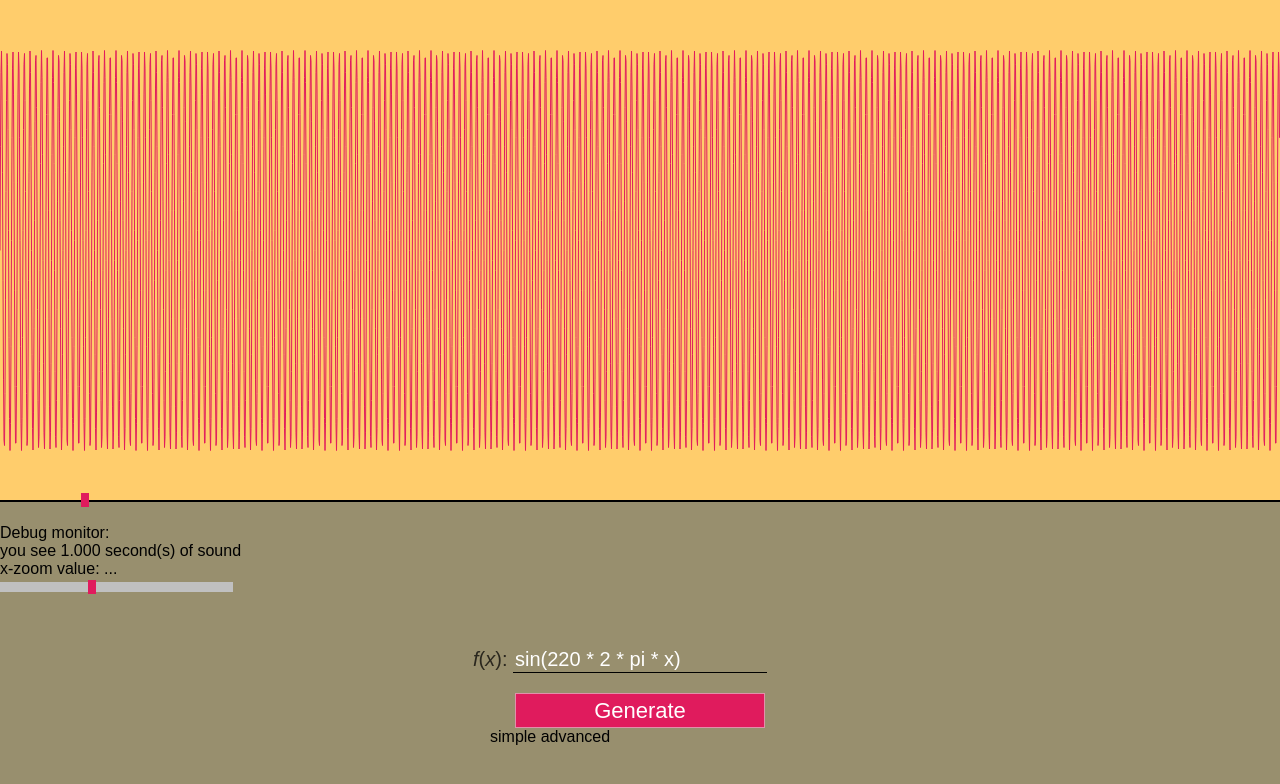
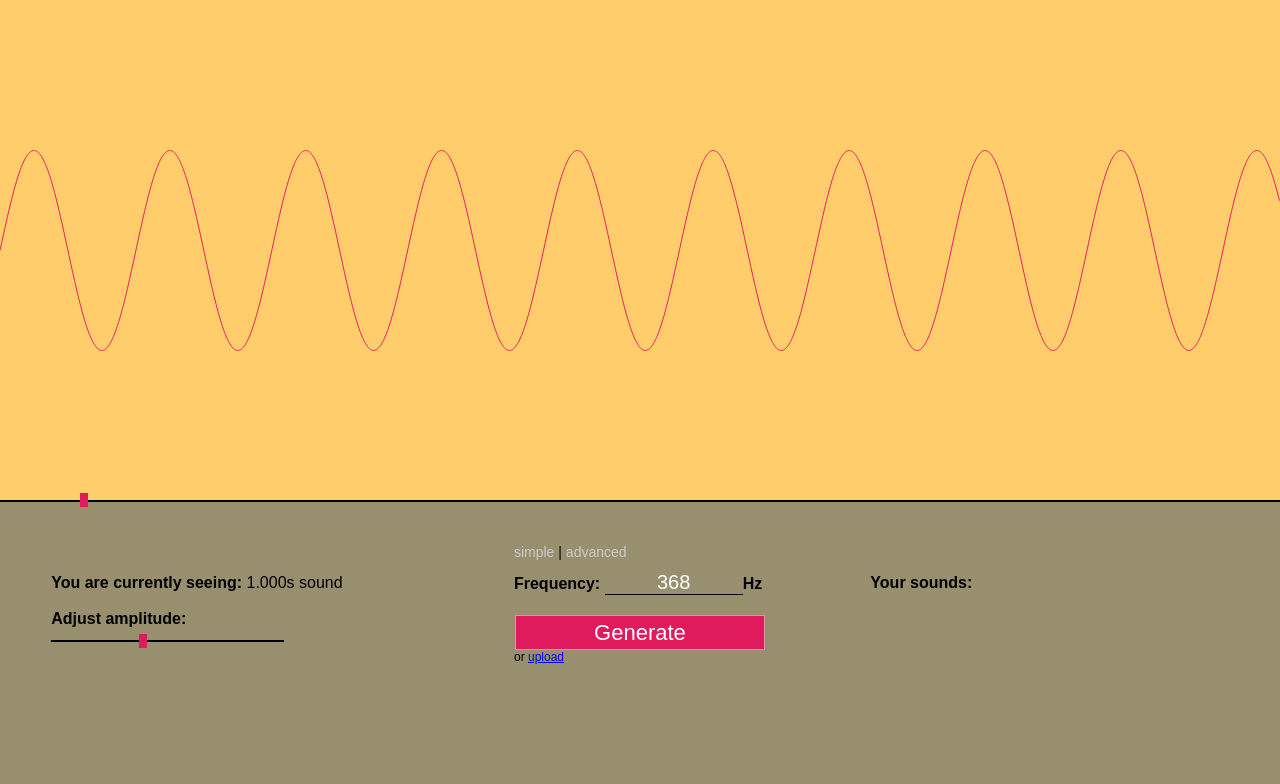
Before and after one commit to jarlg/graphesizer, a Flask app: page / in a window 1280 px wide. Shown: the top 784 px of the page. Run offline with Flask 2, Linux system fonts and the light colour scheme; parts of the project's set-up code (start-up, migrations or seed data) failed here and were passed over.

Commit message:
wavs now created client side, now using web audio API for playing sounds, lots of shit done to make this a client side app

```diff
--- a/graphesizer/static/css/base.css
+++ b/graphesizer/static/css/base.css
@@ -1,16 +1,36 @@
+* {
+	padding: 0;
+	margin: 0;
+}
+
 body {
-	margin: 0;
 	background: #988f6e;
+	font-family: sans-serif;
 }
 
 #inputs {
 	width: 300px;
-	margin: 50px auto 0;
+	margin: 0 auto;
 }
 
-#signal {
+#toggle {
+	margin: 0 0 10px 24px;
+	font-size:14px;
+}
+
+#toggle a {
+	color: #CCC;
+	text-decoration: none;
+}
+
+#toggle a:hover {
+	color:#fff;
+}
+
+#signal, #hertz {
 	height: 24px;
-	width: 250px;
+	width: 213px;
+	margin: 0 0 20px;
 	font-size: 20px;
 	background: transparent;
 	color: #fff;
@@ -19,41 +39,54 @@ body {
 	outline: none;
 }
 
+#hertz {
+	width: 138px;
+	text-align: center;
+}
+
 .adjust {
-	margin: 0 0 0 -17px;
+	margin: 0 0 0 24px;
 }
 
 form a {
 	padding: 0 10px 0 0;
 	color: #c9be95;
 	text-decoration: none;
+	transition:color .4s;
+	-webkit-transition:color .4s;
 }
 
 form a:hover {
 	color: #fff;
 }
 
-p {
-	font-size: 20px;
-	color: #2a271e;
+#or {
+	margin: 0 0 0 24px;
+	font-size: 12px;
+}
+
+#adv {
+	display: none;
+}
+
+#advanced:target ~ #adv {
+	display: block;
+}
+
+#advanced:target ~ #smpl {
+	display: none;
 }
 
 canvas {
 	width: 100%;
-	height: 500px;
+	height: 50%;
 	background: #ffcd6c;
 	border-bottom: 2px solid black;
 }
 
-.nfo {
-	margin: 0 0 8px;
-	display: inline-block;
-	width: 65px;
-}
-
 #x input[type="range"] {
     -webkit-appearance: none;
-	background-color: silver;
+	margin: 0;
     height: 0;
 	width: 100%;
 }
@@ -76,14 +109,20 @@ canvas {
 	color: white;
 	background: #e01b5d;
 	border: 1px solid #e190ab;
+	transition:background .4s, border .4s;
+	-webkit-transition:background .4s, border .4s;
 }
 
-
+.button:hover {
+	background: #e3004c;
+	border: 1px solid #e3ced5;
+	cursor: pointer;
+}
 
 input[type="range"] {
     -webkit-appearance: none;
-	background-color: silver;
-	height: 10px;
+    background-color: black;
+    height: 2px;
 	width: 233px;
 }
 
@@ -95,3 +134,28 @@ input[type="range"]::-webkit-slider-thumb {
     height: 14px;
     background: #E01B5D;
 }
+
+@media screen and (max-width: 1035px) {
+	.col {
+		width: 250px;
+		height: 150px;
+		margin: auto;
+		padding: 0 0 0 50px;
+	}
+
+	#mCol {
+		padding: 0;
+	}
+}
+@media screen and (min-width: 1036px) {
+	.col {
+		width: 28%;
+		height: 190px;
+		margin: 50px 0 0 4%;
+		float: left;
+	}
+
+	#mCol {
+		margin: 20px 0 0 4%;
+	}
+}
--- a/graphesizer/static/js/canvas.js
+++ b/graphesizer/static/js/canvas.js
@@ -1,18 +1,8 @@
-// VARS
-var defZoom = (window.innerWidth - 20);
-// origins for axis
-var y_origin = (canvas.height / 2) + 0.5;
-var x_origin = 0;
-//x_origin = 0;
-//zoom means n pixels corresponding to 1 x on graph
-var x_zoom = defZoom;
-var y_zoom = 200; // now we use zoom_fit to find a fitting zoom
-
 function graph_current_function() {
 	if (view == "advanced") {
  		f = document.getElementById('signal').value;
 	}
-	else {
+	else if (view == 'simple') {
 		f = document.getElementById('hertz').value;
 	}
  	graph_function(f);
@@ -29,7 +19,7 @@ function setYZoom(val) {
 }
 
 function draw_axis() {
- 	var canvas = document.getElementsByTagName("canvas")[0];
+	var y_origin = (canvas.height / 2) + 0.5;
  	var context = canvas.getContext("2d");
  	context.beginPath();
 
@@ -72,6 +62,7 @@ function y_zoom_fit(f) {
 			highest = y;
 		}
 	}
+	var y_zoom = document.getElementById('y-slider').value;
 	return (y_zoom / highest); // let's normalize to y_zoom
 }
 
@@ -81,8 +72,8 @@ function graph_function(f) {
 		f = "sin(" + f + " * 2 * pi * x)";
 	}
 
- 	var canvas = document.getElementsByTagName("canvas")[0];
  	var context = canvas.getContext("2d");
+	var y_origin = (canvas.height / 2) + 0.5;
 
 	var y_factor = y_zoom_fit(f);
 
@@ -108,3 +99,51 @@ function graph_function(f) {
  	context.closePath();
  	context.stroke();
 }
+
+// Let's draw the initial graph based on default value in our input
+// and prepare the slider according to initial zoom
+(function() {
+	var xSlider = document.getElementById('x-slider');
+	xSlider.setAttribute('value', 112);
+	xSlider.setAttribute('max', width + 20);
+	xSlider.onchange = function() {
+		setXZoom(calculateZoom(this.value));
+ 		time.value = (((canvas.width - 20) / 2) / this.value).toFixed(3);
+	};
+
+	var ySlider = document.getElementById('y-slider');
+	ySlider.onchange = function() {
+		setYZoom(this.value);
+	};
+
+	setXZoom(50000);
+})();
+
+// events for inputs
+(function() {
+	hertzInput.onchange = function() {
+		// hertz has to be interpreted
+		graph_current_function();
+	};
+
+	signalInput.onchange = function() {
+		graph_function(this.value);
+	};
+})();
+
+// events for view toggle
+(function() {
+	var simpleToggle = document.getElementById('simple_toggle');
+	var advToggle = document.getElementById('advanced_toggle');
+
+	simpleToggle.onclick = function() {
+		view = 'simple';
+		graph_current_function();
+	};
+
+	advToggle.onclick = function() {
+		view = 'advanced';
+		graph_current_function();
+	};
+
+})();
--- /dev/null
+++ b/graphesizer/static/js/load.js
@@ -0,0 +1,30 @@
+// this file loads things up
+var canvas = document.getElementsByTagName('canvas')[0];
+var width = window.innerWidth;
+
+var hertzInput = document.getElementById('hertz');
+var signalInput = document.getElementById('signal');
+
+var view = 'simple';
+
+var x_origin = 0;
+
+var audioContext = new AudioContext();
+var audioSources = [];
+
+// Let's shape the canvas to the screen
+(function() {
+	var cHeight = (window.innerHeight / 1.6);
+
+	canvas.setAttribute('width', width + 'px');
+	canvas.setAttribute('height', cHeight+'%');
+})();
+
+function getInputValue() {
+	if (view == 'simple') {
+		return document.getElementById('hertz').value;
+	}
+	else {
+		return document.getElementById('signal').value;
+	}
+}
--- a/graphesizer/static/js/play_audio.js
+++ b/graphesizer/static/js/play_audio.js
@@ -1,28 +1,19 @@
-var decoded_audio;
-var ctx = new AudioContext();
-var src = ctx.createBufferSource();
-var gain = ctx.createGain();
-
-canvas.setAttribute('id', 'play');
-
-//var p = document.querySelectorAll('.play');
-//var s = document.querySelectorAll('.stop');
-var p = document.getElementById('play');
-var s = document.getElementById('stop');
-
-function getInputValue() {
-	if (view == 'simple') {
-		return document.getElementById('hertz').value;
-	}
-	else {
-		return document.getElementById('signal').value;
-	}
+function writeAudioControlHTML(label, num) {
+	var container = document.getElementById('sounds');
+	container.innerHTML += "<p class='play' id='" + num +
+							"'>" + label + "</p>";
 }
 
-p.addEventListener("mousedown", function() {
-	// TODO change the clicked element to a stop-element after click
+function createAudioElement() {
+
+	var src = audioContext.createBufferSource();
+	var gain = audioContext.createGain();
+
+	var val = getInputValue();
+	var id = audioSources.length;
+	writeAudioControlHTML(val, id);
+
 	var samples, buffer;
-	var val = getInputValue();
 
 	if (view == 'simple') {
 		samples = sample_audio(val, val);
@@ -32,19 +23,28 @@ p.addEventListener("mousedown", function() {
 	}
 
 	buffer = encodeWAV(samples);
-	ctx.decodeAudioData(buffer, function onDecodeSuccess (b) {
-		decoded_audio = b;
+	audioContext.decodeAudioData(buffer, function onDecodeSuccess (b) {
+		src.buffer = b;
+		src.loop = true;
+		src.connect(gain);
+		gain.connect(audioContext.destination);
+		audioSources[id] = src;
 	}, function onDecodeFailure() { alert('encode error'); });
 
-	src.buffer = decoded_audio;
-	src.loop = true;
-	src.connect(gain);
-	gain.connect(ctx.destination);
-	src.start();
-	},
-   	false);
 
-s.addEventListener("mousedown", function() {
-	// TODO change back to play-element after click
-	src.stop();
-	gain.setValueAtTime(0, ctx.currentTime);}, false);
+	var e = document.getElementById(id);
+
+	// TODO add a button that changes between pause and play
+	e.onclick = function() { audioSources[e.id].start(); };
+}
+
+// bind to appropriate elements
+(function() {
+	var btn = document.getElementById('submit');
+	btn.onclick = createAudioElement;
+})();
+
+//s.addEventListener("mousedown", function() {
+//	// TODO change back to play-element after click
+//	src.stop();
+//	gain.setValueAtTime(0, ctx.currentTime);}, false);
--- a/graphesizer/static/js/sampler.js
+++ b/graphesizer/static/js/sampler.js
@@ -46,5 +46,5 @@ function sample_audio(f, hz) {
 		audio[i] = base_audio[i%base_audio.length];
 	}
 
-	return base_audio;
+	return audio;
 };
--- a/graphesizer/static/js/views.js
+++ /dev/null
@@ -1,17 +0,0 @@
-// we define two views: advanced and simple
-
-var ds;
-var view = "advanced";
-
-function set_simple_view() {
-	view = "simple";
-	ds = document.getElementById('signal').value;
-	var simple_html = '<span class="adjust"><input type="text" id="hertz" name="hertz" value=368 onkeyup="graph_function(this.value, this.value)" />Hz</span>'
-	document.getElementById('signal_view').innerHTML = simple_html;
-}
-
-function set_advanced_view() {
-	view = "advanced";
-	var advanced_html = '<span class="adjust"><i>f</i>(<i>x</i>): <input type="text" id="signal" name="signal" value="' + ds + '" onkeyup="graph_function(this.value)" /></span>'
-	document.getElementById('signal_view').innerHTML = advanced_html;
-}
--- /dev/null
+++ b/graphesizer/static/js/zoom.js
@@ -0,0 +1,5 @@
+// the algorithm for calculating x-zoom value
+
+function calculateZoom(v) {
+	return Math.pow(v, 2) * 4;
+};
--- a/graphesizer/templates/index.html
+++ b/graphesizer/templates/index.html
@@ -1,57 +1,55 @@
 <!DOCTYPE html>
 <html>
 <head>
-		<title>visualize audible signals :: graphesizer</title>
-		<link rel="stylesheet" href="{{ url_for('static', filename='css/normalize.css') }}" />
+	<title>Graphesizer :: a mathematical approach to sound</title>
+
 	<link rel="stylesheet" href="{{ url_for('static', filename='css/base.css') }}" />
+
 </head>
-	<body onload="def();">
-		<script>
-			var width = window.innerWidth;
-		</script>
+<body>
 	<canvas class="graph"></canvas>
-		<span id="x"><input type="range" id="slider" min="20" step="1" class="x_zoom" /></span>
+	<span id="x"><input type="range" id="x-slider" min="20" step="1" class="x_zoom" /></span>
 
-		Debug monitor:<br>
-		you see <output id="time">1.000</output> second(s) of sound<br>
-		x-zoom value: <output id="zoom">...</output><br>
-		<input type="range" min="10" max="240" step="2" class="y_zoom" value="100" onchange="setYZoom(this.value);" />
-
-		<div id="inputs">
-			<form method="POST" action="/generate" onsubmit="return post_json(this)">
-				<p id="signal_view">
-				<span class="adjust"><i>f</i>(<i>x</i>): <input type="text" id="signal" name="signal" value="{{ signal }}" onkeyup="graph_function(this.value)" /></span>
-				</p>
-				<div id="audio_box">
-					<input type="submit" class="button" value="Generate" />
-				</div>
-			</form>
-			<a onclick="set_simple_view(); graph_current_function()">simple</a>
-			<a onclick="set_advanced_view(); graph_current_function()">advanced</a>
+	<div id="lCol" class="col">
+		<b>You are currently seeing:</b> <output id="time">1.000</output>s sound<br><br>
+		<!-- x-zoom value: <output id="zoom">...</output><br> -->
+		<b>Adjust amplitude:</b><br>
+		<input type="range" id="y-slider" class="slider" min="10" max="240" step="2" class="y_zoom" value="100" />
 	</div>
 
-		<script type="text/javascript">
-		var canvas = document.getElementsByTagName('canvas')[0];
-		canvas.setAttribute('width', width + 'px');
-		canvas.setAttribute('height', '500px');
+	<div id="mCol" class="col">
+		<div id="inputs">
+			<p id="toggle"><a id='simple_toggle' href="#simple">simple</a> | <a id='advanced_toggle' href="#advanced">advanced</a></p>
+				<div id="simple"></div>
+				<div id="advanced"></div>
+				<div id="smpl">
+					<p>
+						<span class="adjust"><b>Frequency:
+						<input type="text" id="hertz" name="hertz" value=368 />Hz</span>
+					</b></p>
+				</div>
 
-		// hey this algorithm works pretty well for all audible signals..
-		function calcZoom(v) {
-			return Math.pow(v, 2) * 4;
-		};
+				<div id="adv">
+					<p>
+						<span class="adjust"><b><i>f </i>(<i>x</i>):</b>
+							<input type="text" id="signal" name="signal" value="{{ signal }}" /></span>
+					</p>
+				</div>
 
-		def = function() {
-			x = "{{ signal }}",
-			slider = document.getElementById('slider');
-			slider.setAttribute('value', (width - 1) / 2);
-			slider.setAttribute('max', width + 1);
-			slider.setAttribute('onchange', "setXZoom(calcZoom(this.value)); time.value=(((canvas.width - 20) / 2) / this.value).toFixed(3); zoom.value=this.value/2;");
-			graph_function(x);
-		};
-		</script>
+				<input id="submit" type="submit" class="button" value="Generate" />
+				<p id="or">or <a href="#">upload</a></p>
+			</form>
+		</div>
+	</div>
 
-		<script type="text/javascript" src="{{ url_for('static', filename='js/views.js') }}"></script>
+	<div id="rCol" class="col">
+		<b>Your sounds:</b>
+		<div id="sounds"></div>
+	</div>
+
+	<script type="text/javascript" src="{{ url_for('static', filename='js/load.js') }}"></script>
 	<script type="text/javascript" src="{{ url_for('static', filename='js/convert-to-math.js') }}"></script>
+	<script type="text/javascript" src="{{ url_for('static', filename='js/zoom.js') }}"></script>
 	<script type="text/javascript" src="{{ url_for('static', filename='js/canvas.js') }}"></script>
 	<script type="text/javascript" src="{{ url_for('static', filename='js/sampler.js') }}"></script>
 	<script type="text/javascript" src="{{ url_for('static', filename='js/wave.js') }}"></script>
--- a/graphesizer/views.py
+++ b/graphesizer/views.py
@@ -1,5 +1,4 @@
 from graphesizer import app
-from sound import SoundFile
 from flask import render_template, request, json, url_for, redirect
 
 
@@ -8,21 +7,3 @@ from flask import render_template, request, json, url_for, redirect
 def index(signal="sin(220 * 2 * pi * x)"):
     return render_template("index.html",
                            signal = signal)
-
-@app.route("/generate", methods=["GET", "POST"])
-def generate():
-    if request.method == "GET":
-        return redirect(url_for('index'))
-
-    try:
-        data = json.loads(request.data)
-    except ValueError:
-        return redirect(url_for('index'))
-
-    w = SoundFile(audio=data['audio'])
-    w.wav_from_audio()
-    w.encode_ogg()
-    if w.corrupt:
-        return "the input was corrupt"
-    else:
-        return url_for('static', filename='waves/' + w.name + '.ogg')
```
Also changed, not shown: graphesizer/sound.py (deleted, +0 -76 lines), graphesizer/static/js/post_json.js (deleted, +0 -44 lines). Lines whose indentation alone changed are shown as unchanged.
